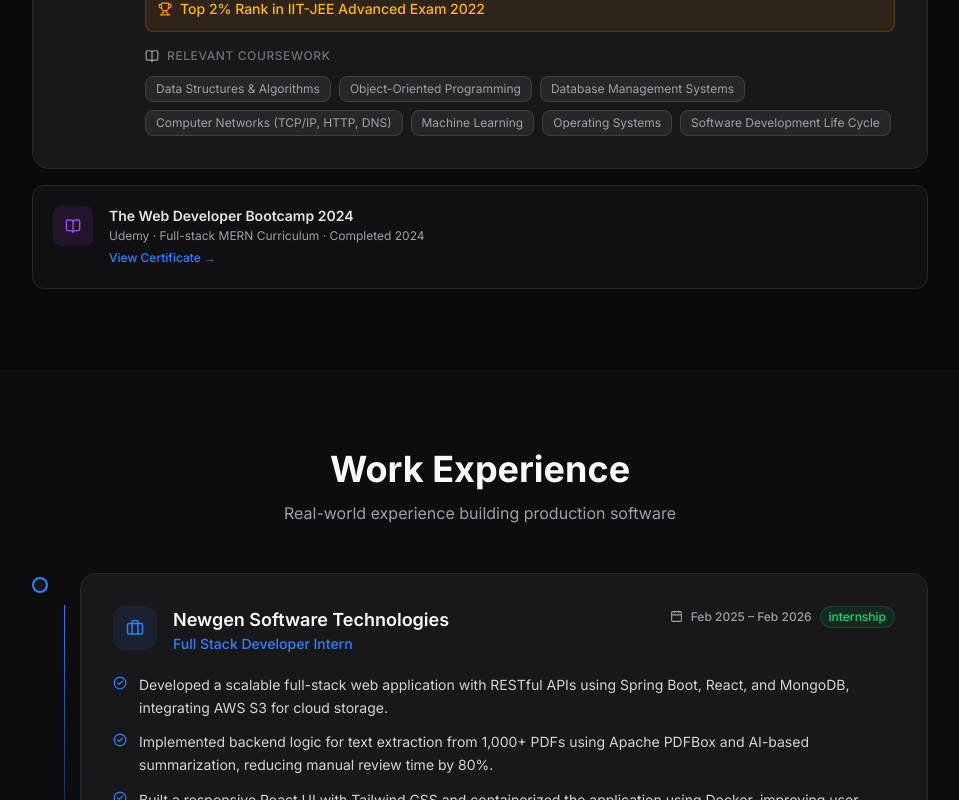
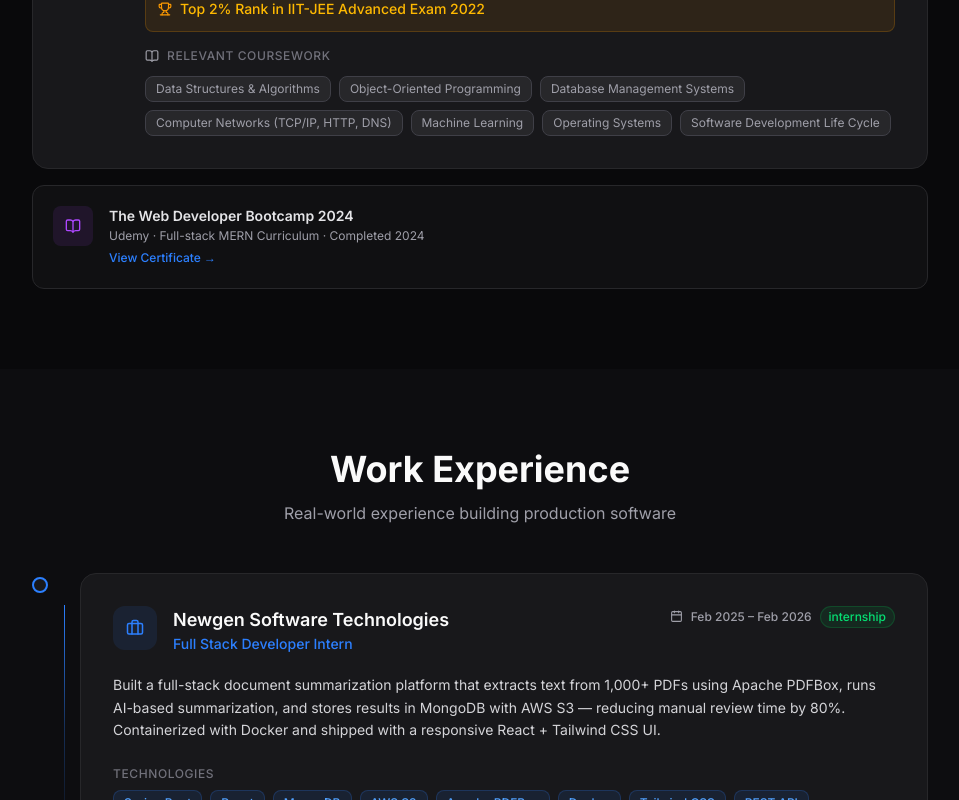
Before and after one commit to Prj-007/portfolio, a Next.js app: page / in a window 1280 px wide. Shown: the part 2000-2800 px from the top of the page, without its empty margins (160-1119 px from the left). Built offline with nearby package versions, Linux system fonts and the light colour scheme.

Commit message:
Replace experience bullets with short description

```diff
--- a/components/sections/Experience.tsx
+++ b/components/sections/Experience.tsx
@@ -1,7 +1,7 @@
 'use client'
 
 import { motion } from 'framer-motion'
-import { Briefcase, Calendar, CheckCircle2 } from 'lucide-react'
+import { Briefcase, Calendar } from 'lucide-react'
 import { SectionWrapper, SectionHeading } from '@/components/shared/SectionWrapper'
 import { EXPERIENCE } from '@/constants/data'
 
@@ -57,15 +57,10 @@ export function Experience() {
                     </div>
                   </div>
 
-                  {/* Bullets */}
-                  <ul className="flex flex-col gap-3 mb-6">
-                    {exp.description.map((point, idx) => (
-                      <li key={idx} className="flex items-start gap-3 text-sm text-zinc-600 dark:text-zinc-300 leading-relaxed">
-                        <CheckCircle2 size={14} className="text-blue-500 mt-0.5 shrink-0" />
-                        <span>{point}</span>
-                      </li>
-                    ))}
-                  </ul>
+                  {/* Description */}
+                  <p className="text-sm text-zinc-600 dark:text-zinc-300 leading-relaxed mb-6">
+                    {exp.description}
+                  </p>
 
                   {/* Tech badges */}
                   <div>
--- a/constants/data.ts
+++ b/constants/data.ts
@@ -81,13 +81,7 @@ export const EXPERIENCE: Experience[] = [
     role: 'Full Stack Developer Intern',
     period: 'Feb 2025 – Feb 2026',
     type: 'internship',
-    description: [
-      'Developed a scalable full-stack web application with RESTful APIs using Spring Boot, React, and MongoDB, integrating AWS S3 for cloud storage.',
-      'Implemented backend logic for text extraction from 1,000+ PDFs using Apache PDFBox and AI-based summarization, reducing manual review time by 80%.',
-      'Built a responsive React UI with Tailwind CSS and containerized the application using Docker, improving user engagement by 60%.',
-      'Developed test automation scripts and performed system integration testing for REST APIs.',
-      'Participated in Agile sprints and code reviews, contributing to code quality and team productivity.',
-    ],
+    description: 'Built a full-stack document summarization platform that extracts text from 1,000+ PDFs using Apache PDFBox, runs AI-based summarization, and stores results in MongoDB with AWS S3 — reducing manual review time by 80%. Containerized with Docker and shipped with a responsive React + Tailwind CSS UI.',
     technologies: ['Spring Boot', 'React', 'MongoDB', 'AWS S3', 'Apache PDFBox', 'Docker', 'Tailwind CSS', 'REST API'],
   },
 ]
--- a/types/index.ts
+++ b/types/index.ts
@@ -24,7 +24,7 @@ export interface Experience {
   role: string
   period: string
   type: 'internship' | 'full-time' | 'part-time'
-  description: string[]
+  description: string
   technologies: string[]
 }
 
```
